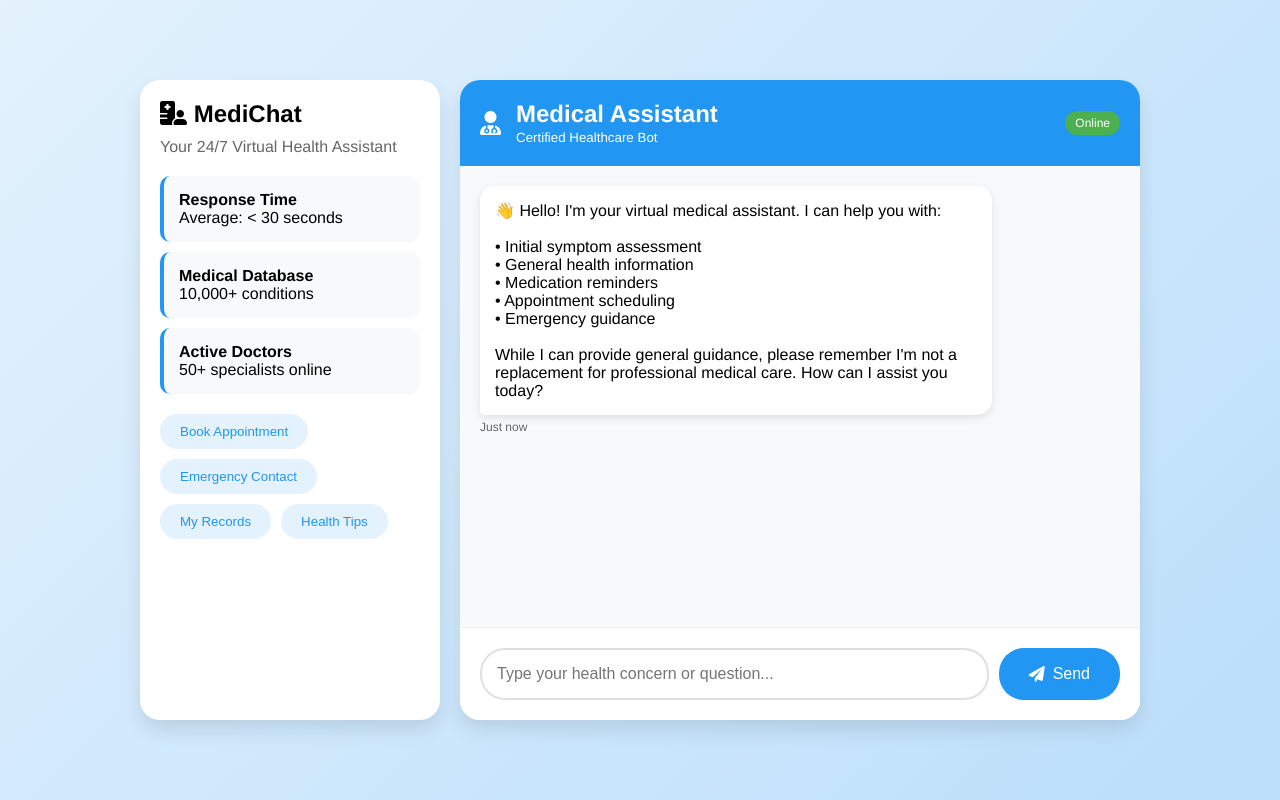
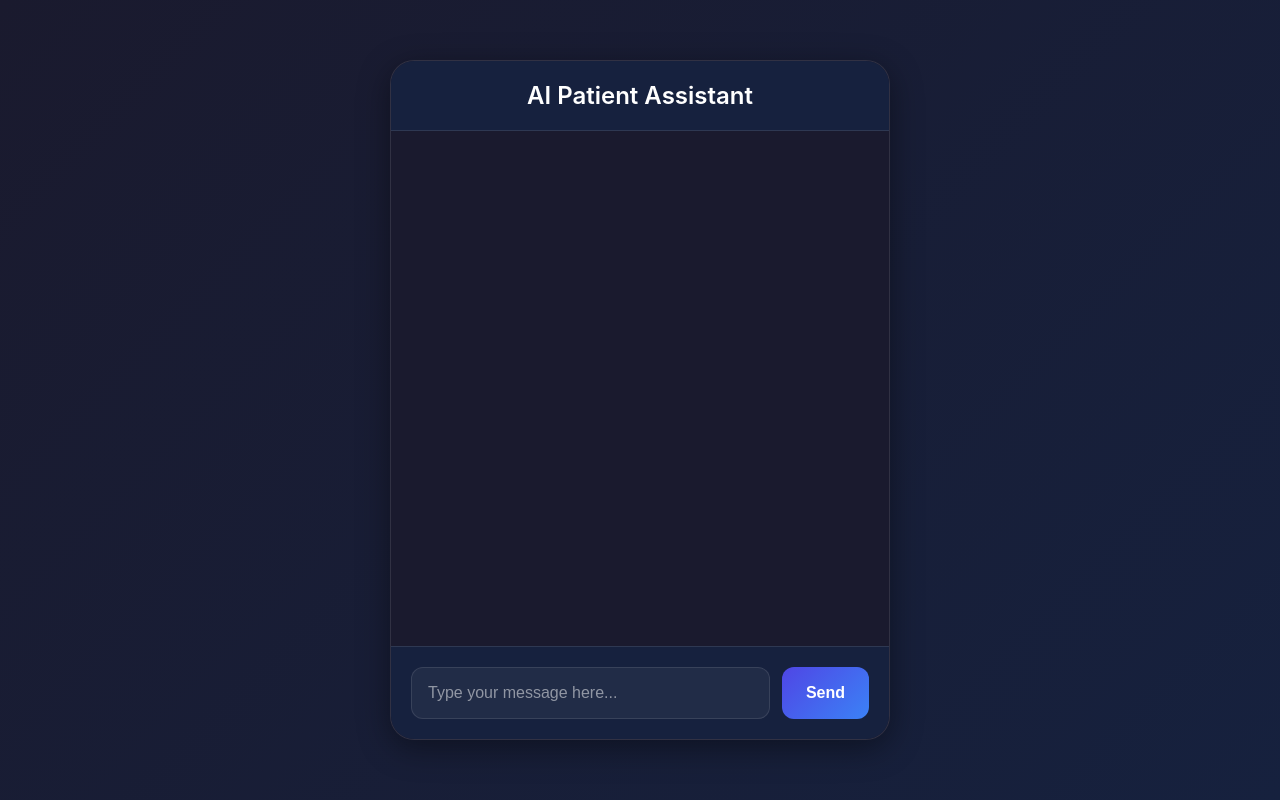
Before and after one commit to hamza5588/AI-Patient-chatbot, a Flask app: page / in a window 1280 px wide. Run offline with Flask 3, Linux system fonts and the light colour scheme.

Commit message:
files is updated

```diff
--- a/templates/chat.html
+++ b/templates/chat.html
@@ -1,10 +1,10 @@
 <!DOCTYPE html>
 <html lang="en">
+
 <head>
     <meta charset="UTF-8">
     <meta name="viewport" content="width=device-width, initial-scale=1.0">
-    <title>MediChat - Your Virtual Health Assistant</title>
-    <link href="https://cdnjs.cloudflare.com/ajax/libs/font-awesome/6.0.0/css/all.min.css" rel="stylesheet">
+    <title>AI Patient Chatbot</title>
     <style>
         * {
             margin: 0;
@@ -13,191 +13,135 @@
         }
 
         body {
-            font-family: 'Helvetica Neue', Arial, sans-serif;
-            background: linear-gradient(135deg, #e3f2fd 0%, #bbdefb 100%);
-            min-height: 100vh;
+            font-family: 'Inter', -apple-system, BlinkMacSystemFont, 'Segoe UI', Roboto, sans-serif;
+            background: linear-gradient(135deg, #1a1a2e 0%, #16213e 100%);
             display: flex;
             justify-content: center;
             align-items: center;
-            padding: 20px;
-        }
-
-        .chat-wrapper {
-            width: 100%;
-            max-width: 1000px;
-            display: flex;
-            gap: 20px;
-            margin: 0 auto;
-        }
-
-        .info-sidebar {
-            flex: 0 0 300px;
-            background: white;
-            border-radius: 20px;
-            padding: 20px;
-            box-shadow: 0 10px 20px rgba(0, 0, 0, 0.1);
-        }
-
-        .stats-container {
-            margin-top: 20px;
-        }
-
-        .stat-box {
-            background: #f8f9fa;
-            padding: 15px;
-            border-radius: 10px;
-            margin-bottom: 10px;
-            border-left: 4px solid #2196f3;
+            height: 100vh;
+            color: #e1e1e1;
         }
 
         .chat-container {
-            flex: 1;
-            background-color: #fff;
-            border-radius: 20px;
-            box-shadow: 0 10px 20px rgba(0, 0, 0, 0.1);
+            width: 100%;
+            max-width: 500px;
+            background-color: #1a1a2e;
+            border-radius: 24px;
+            box-shadow: 0 8px 32px rgba(0, 0, 0, 0.4);
             overflow: hidden;
             display: flex;
             flex-direction: column;
-            height: 80vh;
-            max-height: 800px;
+            height: 85vh;
+            border: 1px solid rgba(255, 255, 255, 0.1);
         }
 
         .chat-header {
-            background: #2196f3;
-            color: white;
             padding: 20px;
-            display: flex;
-            align-items: center;
-            gap: 15px;
+            background-color: #16213e;
+            border-bottom: 1px solid rgba(255, 255, 255, 0.1);
+            text-align: center;
         }
 
-        .chat-header i {
-            font-size: 24px;
-        }
-
-        .chat-status {
-            background: #4CAF50;
-            padding: 5px 10px;
-            border-radius: 15px;
-            font-size: 12px;
-            margin-left: auto;
+        .chat-header h1 {
+            font-size: 1.5rem;
+            color: #fff;
+            font-weight: 600;
         }
 
         .chat-box {
             flex: 1;
-            padding: 20px;
+            padding: 24px;
             overflow-y: auto;
-            background-color: #f8f9fa;
+            background-color: #1a1a2e;
         }
 
-        .message {
-            margin-bottom: 20px;
-            max-width: 80%;
-            position: relative;
-            clear: both;
-            animation: fadeIn 0.5s ease;
-        }
-
-        .message-content {
-            padding: 15px;
-            border-radius: 15px;
-            box-shadow: 0 3px 10px rgba(0, 0, 0, 0.1);
-            position: relative;
-        }
-
-        .user-message {
-            float: right;
-        }
-
-        .user-message .message-content {
-            background: #2196f3;
-            color: white;
-            border-bottom-right-radius: 5px;
-        }
-
-        .bot-message {
-            float: left;
-        }
-
-        .bot-message .message-content {
-            background: white;
-            border-bottom-left-radius: 5px;
-        }
-
-        .message-time {
-            font-size: 12px;
-            color: #666;
-            margin-top: 5px;
-        }
-
-        .typing-indicator {
+        .input-container {
+            display: flex;
             padding: 20px;
-            background: white;
-            border-radius: 15px;
-            display: inline-block;
-        }
-
-        .typing-indicator span {
-            height: 10px;
-            width: 10px;
-            float: left;
-            margin: 0 1px;
-            background-color: #9E9EA1;
-            display: block;
-            border-radius: 50%;
-            opacity: 0.4;
-            animation: typing 1s infinite;
-        }
-
-        .typing-indicator span:nth-child(2) { animation-delay: 0.2s; }
-        .typing-indicator span:nth-child(3) { animation-delay: 0.4s; }
-
-        .input-container {
-            padding: 20px;
-            background-color: #ffffff;
-            border-top: 1px solid #eee;
-            display: flex;
-            gap: 10px;
+            background-color: #16213e;
+            border-top: 1px solid rgba(255, 255, 255, 0.1);
+            gap: 12px;
         }
 
         #user-input {
             flex: 1;
-            padding: 15px;
-            border: 2px solid #e0e0e0;
-            border-radius: 25px;
+            padding: 16px;
+            border: none;
+            background-color: rgba(255, 255, 255, 0.05);
+            border-radius: 12px;
             font-size: 16px;
-            transition: all 0.3s;
+            color: #fff;
+            transition: all 0.3s ease;
+            border: 1px solid rgba(255, 255, 255, 0.1);
         }
 
         #user-input:focus {
             outline: none;
-            border-color: #2196f3;
-            box-shadow: 0 0 0 3px rgba(33, 150, 243, 0.2);
+            background-color: rgba(255, 255, 255, 0.1);
+            border-color: rgba(255, 255, 255, 0.2);
+        }
+
+        #user-input::placeholder {
+            color: rgba(255, 255, 255, 0.5);
         }
 
         #send-btn {
-            background: #2196f3;
+            background: linear-gradient(135deg, #4f46e5 0%, #3b82f6 100%);
             color: white;
             border: none;
-            padding: 15px 30px;
-            border-radius: 25px;
+            padding: 12px 24px;
             cursor: pointer;
+            border-radius: 12px;
             font-size: 16px;
-            transition: all 0.3s;
+            font-weight: 600;
+            transition: all 0.3s ease;
             display: flex;
             align-items: center;
             gap: 8px;
         }
 
         #send-btn:hover {
-            background: #1976d2;
             transform: translateY(-2px);
+            box-shadow: 0 4px 12px rgba(79, 70, 229, 0.3);
         }
 
-        @keyframes typing {
-            0% { transform: translateY(0px); }
-            50% { transform: translateY(-10px); }
-            100% { transform: translateY(0px); }
+        .message {
+            margin-bottom: 20px;
+            padding: 16px 20px;
+            border-radius: 16px;
+            max-width: 80%;
+            font-size: 15px;
+            line-height: 1.5;
+            position: relative;
+            animation: fadeIn 0.4s ease;
+        }
+
+        .user-message {
+            background: linear-gradient(135deg, #4f46e5 0%, #3b82f6 100%);
+            color: white;
+            margin-left: auto;
+            border-bottom-right-radius: 4px;
+        }
+
+        .bot-message {
+            background-color: #242447;
+            color: #e1e1e1;
+            margin-right: auto;
+            border-bottom-left-radius: 4px;
+            border: 1px solid rgba(255, 255, 255, 0.1);
+        }
+
+        .chat-box::-webkit-scrollbar {
+            width: 6px;
+        }
+
+        .chat-box::-webkit-scrollbar-thumb {
+            background-color: rgba(255, 255, 255, 0.2);
+            border-radius: 3px;
+        }
+
+        .chat-box::-webkit-scrollbar-track {
+            background-color: rgba(0, 0, 0, 0.1);
         }
 
         @keyframes fadeIn {
@@ -211,149 +155,64 @@
             }
         }
 
-        .quick-actions {
+        .typing-indicator {
             display: flex;
-            gap: 10px;
-            flex-wrap: wrap;
-            margin-top: 20px;
+            gap: 4px;
+            padding: 12px 16px;
+            background-color: #242447;
+            border-radius: 12px;
+            width: fit-content;
+            margin-bottom: 20px;
+            opacity: 0;
         }
 
-        .quick-action-btn {
-            background: #e3f2fd;
-            border: none;
-            padding: 10px 20px;
-            border-radius: 20px;
-            cursor: pointer;
-            transition: all 0.3s;
-            color: #2196f3;
-            font-weight: 500;
+        .typing-indicator.active {
+            opacity: 1;
         }
 
-        .quick-action-btn:hover {
-            background: #bbdefb;
-            transform: translateY(-2px);
+        .typing-indicator span {
+            width: 8px;
+            height: 8px;
+            background-color: rgba(255, 255, 255, 0.5);
+            border-radius: 50%;
+            animation: bounce 1.4s infinite ease-in-out;
         }
 
-        /* Scrollbar styling */
-        .chat-box::-webkit-scrollbar {
-            width: 6px;
-        }
+        .typing-indicator span:nth-child(1) { animation-delay: -0.32s; }
+        .typing-indicator span:nth-child(2) { animation-delay: -0.16s; }
 
-        .chat-box::-webkit-scrollbar-track {
-            background: #f1f1f1;
-        }
-
-        .chat-box::-webkit-scrollbar-thumb {
-            background: #2196f3;
-            border-radius: 3px;
+        @keyframes bounce {
+            0%, 80%, 100% { transform: scale(0); }
+            40% { transform: scale(1); }
         }
     </style>
 </head>
+
 <body>
-    <div class="chat-wrapper">
-        <div class="info-sidebar">
-            <h2><i class="fas fa-hospital-user"></i> MediChat</h2>
-            <p style="margin-top: 10px; color: #666;">Your 24/7 Virtual Health Assistant</p>
-
-            <div class="stats-container">
-                <div class="stat-box">
-                    <strong>Response Time</strong>
-                    <p>Average: < 30 seconds</p>
-                </div>
-                <div class="stat-box">
-                    <strong>Medical Database</strong>
-                    <p>10,000+ conditions</p>
-                </div>
-                <div class="stat-box">
-                    <strong>Active Doctors</strong>
-                    <p>50+ specialists online</p>
-                </div>
-            </div>
-
-            <div class="quick-actions">
-                <button class="quick-action-btn">Book Appointment</button>
-                <button class="quick-action-btn">Emergency Contact</button>
-                <button class="quick-action-btn">My Records</button>
-                <button class="quick-action-btn">Health Tips</button>
-            </div>
-        </div>
-
     <div class="chat-container">
         <div class="chat-header">
-                <i class="fas fa-user-md"></i>
-                <div>
-                    <h2>Medical Assistant</h2>
-                    <small>Certified Healthcare Bot</small>
+            <h1>AI Patient Assistant</h1>
         </div>
-                <span class="chat-status">Online</span>
-            </div>
-
         <div class="chat-box" id="chat-box">
-                <!-- Initial welcome message -->
-                <div class="message bot-message">
-                    <div class="message-content">
-                        👋 Hello! I'm your virtual medical assistant. I can help you with:
-                        <br><br>
-                        • Initial symptom assessment
-                        <br>• General health information
-                        <br>• Medication reminders
-                        <br>• Appointment scheduling
-                        <br>• Emergency guidance
-                        <br><br>
-                        While I can provide general guidance, please remember I'm not a replacement for professional medical care. How can I assist you today?
-                    </div>
-                    <div class="message-time">Just now</div>
-                </div>
-            </div>
-
-            <div class="input-container">
-                <input type="text" id="user-input" placeholder="Type your health concern or question..." autocomplete="off">
-                <button id="send-btn">
-                    <i class="fas fa-paper-plane"></i>
-                    Send
-                </button>
-            </div>
-        </div>
-    </div>
-
-    <script src="https://code.jquery.com/jquery-3.6.0.min.js"></script>
-    <script>
-        $(document).ready(function() {
-            function getCurrentTime() {
-                return new Date().toLocaleTimeString([], { hour: '2-digit', minute: '2-digit' });
-            }
-
-            function addMessage(message, isUser = false) {
-                const messageHtml = `
-                    <div class="message ${isUser ? 'user-message' : 'bot-message'}">
-                        <div class="message-content">${message}</div>
-                        <div class="message-time">${getCurrentTime()}</div>
-                    </div>
-                `;
-                $('#chat-box').append(messageHtml);
-                $('#chat-box').scrollTop($('#chat-box')[0].scrollHeight);
-            }
-
-            function showTypingIndicator() {
-                const typingHtml = `
-                    <div class="message bot-message" id="typing-indicator">
+            <!-- Chat messages will be appended here dynamically -->
             <div class="typing-indicator">
                 <span></span>
                 <span></span>
                 <span></span>
             </div>
         </div>
-                `;
-                $('#chat-box').append(typingHtml);
-                $('#chat-box').scrollTop($('#chat-box')[0].scrollHeight);
-            }
+        <div class="input-container">
+            <input type="text" id="user-input" placeholder="Type your message here..." autocomplete="off">
+            <button id="send-btn">Send</button>
+        </div>
+    </div>
 
-            function removeTypingIndicator() {
-                $('#typing-indicator').remove();
-            }
-
+    <script src="https://code.jquery.com/jquery-3.6.0.min.js"></script>
+    <script>
+        $(document).ready(function () {
+            // Send the user's input on button click or 'Enter' press
             $('#send-btn').on('click', sendMessage);
-            $('#user-input').on('keypress', function(e) {
+            $('#user-input').on('keypress', function (e) {
                 if (e.which === 13) {
                     sendMessage();
                 }
@@ -363,35 +222,45 @@
                 let userMessage = $('#user-input').val().trim();
                 if (userMessage === "") return;
 
-                // Add user message
-                addMessage(userMessage, true);
+                // Add user message to the chat
+                $('#chat-box').append(`<div class="message user-message">${userMessage}</div>`);
                 $('#user-input').val('');
 
                 // Show typing indicator
-                showTypingIndicator();
+                $('.typing-indicator').addClass('active');
 
-                // Simulate API call
-                setTimeout(() => {
-                    removeTypingIndicator();
+                // Scroll to bottom
+                $('#chat-box').scrollTop($('#chat-box')[0].scrollHeight);
+
+                // Send message to backend
+                $.ajax({
+                    url: '/chat',
+                    method: 'POST',
+                    contentType: 'application/json',
+                    data: JSON.stringify({
+                        input: userMessage,
+                        session_id: "default_session"
+                    }),
+                    success: function (response) {
+                        // Hide typing indicator
+                        $('.typing-indicator').removeClass('active');
+
                         // Add bot response
-                    let response = "Thank you for sharing that. Let me help you with your concern. Please note that while I can provide general guidance, it's always best to consult with a healthcare professional for specific medical advice.";
-                    addMessage(response);
-                }, 1500);
+                        $('#chat-box').append(`<div class="message bot-message">${response.response}</div>`);
+                        $('#chat-box').scrollTop($('#chat-box')[0].scrollHeight);
+                    },
+                    error: function () {
+                        // Hide typing indicator
+                        $('.typing-indicator').removeClass('active');
+
+                        // Show error message
+                        $('#chat-box').append(`<div class="message bot-message">Error: Failed to get a response</div>`);
+                        $('#chat-box').scrollTop($('#chat-box')[0].scrollHeight);
                     }
-
-            // Handle quick action buttons
-            $('.quick-action-btn').on('click', function() {
-                const action = $(this).text();
-                addMessage(`I'd like to ${action}`, true);
-                showTypingIndicator();
-
-                setTimeout(() => {
-                    removeTypingIndicator();
-                    let response = `I'll help you with ${action}. Please provide more details about what you're looking for.`;
-                    addMessage(response);
-                }, 1500);
                 });
+            }
         });
     </script>
 </body>
+
 </html>
```
Lines whose indentation alone changed are shown as unchanged.
